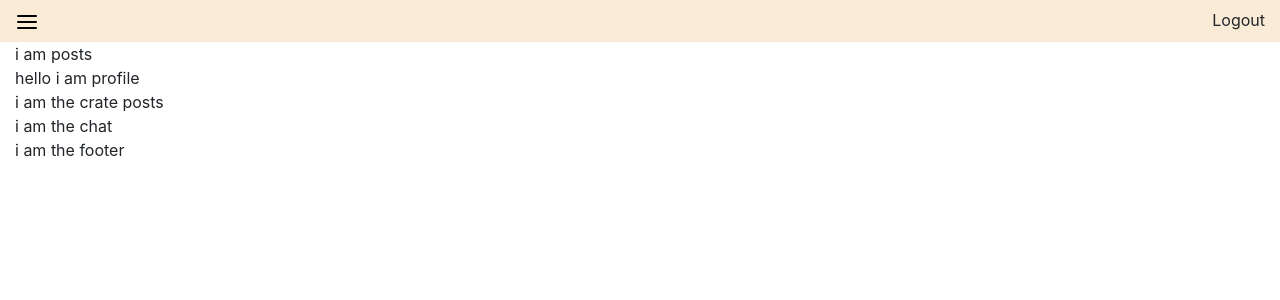
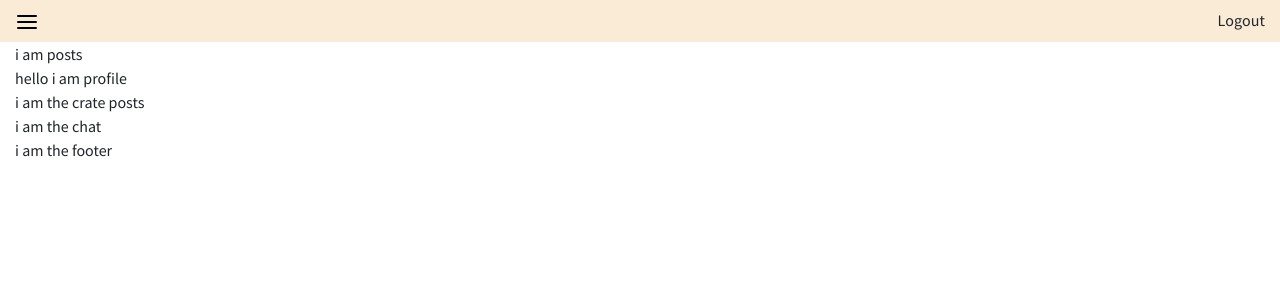
Before and after one commit to Aditya99111/Devs-Spot, a React (Create React App) app: page / in a window 1280 px wide. Shown: the top 300 px of the page. Built offline with nearby package versions, Linux system fonts and the light colour scheme.

Commit message:
setting up project add fonts and all

```diff
--- a/public/index.html
+++ b/public/index.html
@@ -4,6 +4,12 @@
     <meta charset="utf-8" />
     <link rel="icon" href="%PUBLIC_URL%/favicon.ico" />
     <!-- CSS only -->
+    <link rel="preconnect" href="https://fonts.googleapis.com" />
+    <link rel="preconnect" href="https://fonts.gstatic.com" crossorigin />
+    <link
+      href="https://fonts.googleapis.com/css2?family=Source+Sans+Pro:wght@400;600;700;900&display=swap"
+      rel="stylesheet"
+    />
     <link
       rel="stylesheet"
       href="https://cdn.jsdelivr.net/npm/bootstrap@4.6.0/dist/css/bootstrap.min.css"
--- /dev/null
+++ b/src/components/Config/Config.js
@@ -0,0 +1 @@
+"Firebase sdk goes here";
--- a/src/components/Header/Header.css
+++ b/src/components/Header/Header.css
@@ -13,9 +13,28 @@
   height: auto !important;
   z-index: 1 !important;
   box-shadow: 0 0.5rem 1rem rgb(0 0 0 / 15%) !important;
-  border-bottom-right-radius: 4px !important;
+  border-radius: 0px !important;
 }
 
+.custom-card-container {
+  border-radius: 0px !important;
+}
 .LogoutLabel {
   cursor: pointer;
+  font-family: "Source Sans Pro", sans-serif;
+  font-weight: 400;
+  font-stretch: normal;
+  font-style: normal;
+  line-height: 1.5;
+  letter-spacing: 0.1px;
 }
+
+.Nav-Items {
+  cursor: pointer;
+  font-family: "Source Sans Pro", sans-serif;
+  font-weight: 400;
+  font-stretch: normal;
+  font-style: normal;
+  line-height: 1.5;
+  letter-spacing: 0.1px;
+}
--- a/src/components/Header/Header.js
+++ b/src/components/Header/Header.js
@@ -20,13 +20,13 @@ function Header() {
         </div>
       </div>
       <div className="collapse custom-collapse" id="collapseExample">
-        <div className="card">
-          <div className="card-body">
-            <div className="ml-auto">Profile</div>
-            <div className="ml-auto">Chat</div>
-            <div className="ml-auto">Post</div>
-            <div className="ml-auto">CratePost</div>
-            <div className="ml-auto">Logout</div>
+        <div className="card  custom-card-container">
+          <div className="card-body Nav-Items">
+            <div className="ml-auto Nav-Items">Profile</div>
+            <div className="ml-auto Nav-Items">Chat</div>
+            <div className="ml-auto Nav-Items">Post</div>
+            <div className="ml-auto Nav-Items">CratePost</div>
+            <div className="ml-auto Nav-Items">Logout</div>
           </div>
         </div>
       </div>
--- a/src/index.css
+++ b/src/index.css
@@ -1,17 +1,16 @@
-*{
+* {
   margin: 0;
 }
 
 body {
   margin: 0;
-  font-family: -apple-system, BlinkMacSystemFont, 'Segoe UI', 'Roboto', 'Oxygen',
-    'Ubuntu', 'Cantarell', 'Fira Sans', 'Droid Sans', 'Helvetica Neue',
-    sans-serif;
+  font-family: -apple-system, BlinkMacSystemFont, "Segoe UI", "Roboto", "Oxygen", "Ubuntu", "Cantarell", "Fira Sans",
+    "Droid Sans", "Helvetica Neue", sans-serif;
   -webkit-font-smoothing: antialiased;
   -moz-osx-font-smoothing: grayscale;
+  font-family: "Source Sans Pro", sans-serif;
 }
 
 code {
-  font-family: source-code-pro, Menlo, Monaco, Consolas, 'Courier New',
-    monospace;
+  font-family: source-code-pro, Menlo, Monaco, Consolas, "Courier New", monospace;
 }
```
